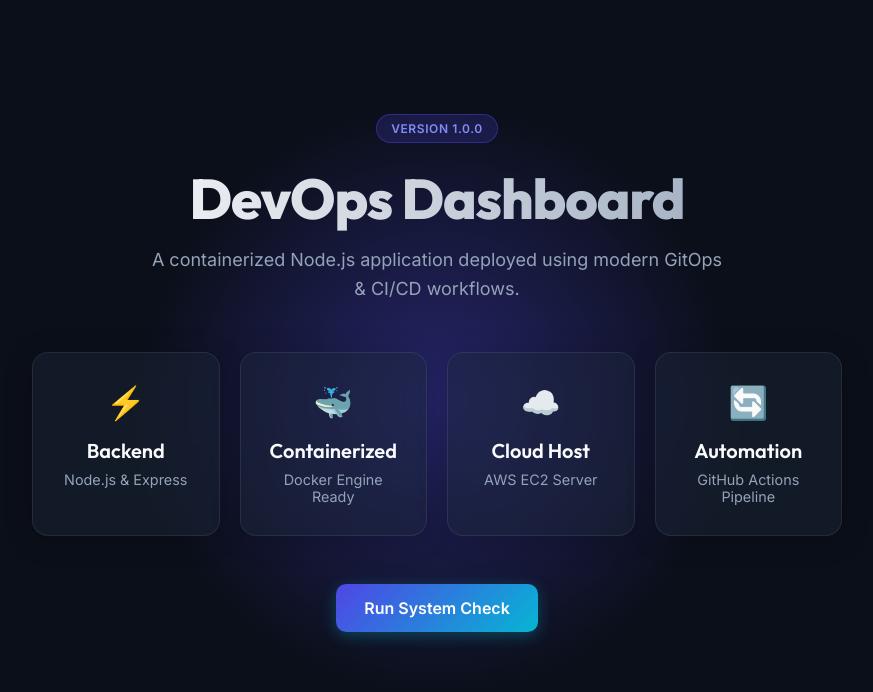
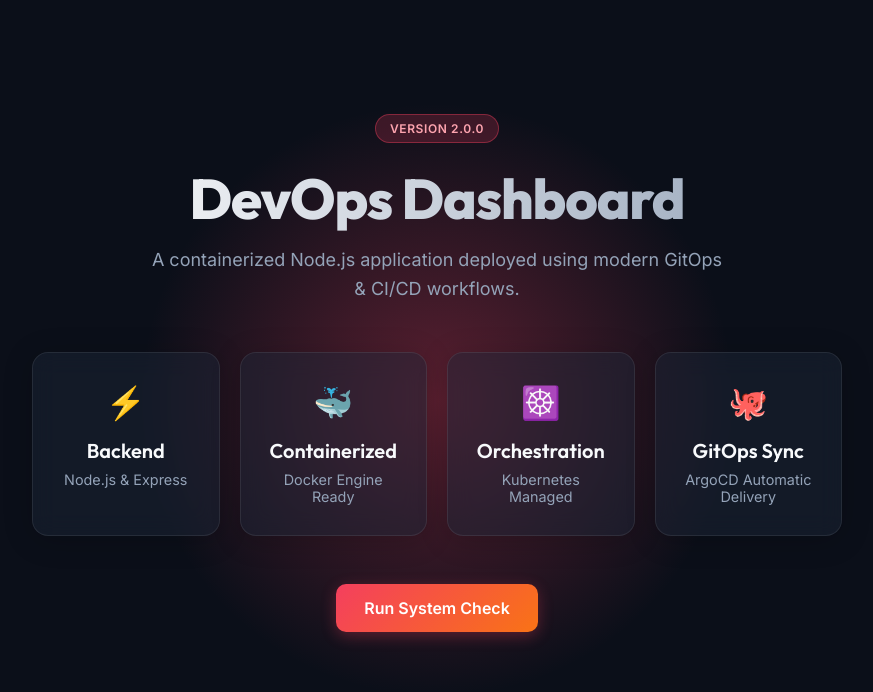
Before and after one commit to Hritikraj8804/my-node-devops-app, a website: page public/index.html in a window 1280 px wide. Shown: the whole page, without its empty margins (203-1076 px from the left). Drawn offline with Linux system fonts and the light colour scheme.

Commit message:
fix: move k8s manifests to k8s/ directory to resolve ArgoCD JSON parsing errors

```diff
--- a/argocd-application.yaml
+++ b/argocd-application.yaml
@@ -8,7 +8,7 @@ spec:
   source:
     repoURL: 'https://github.com/Hritikraj8804/my-node-devops-app.git'
     targetRevision: main
-    path: .
+    path: k8s
   destination:
     server: 'https://kubernetes.default.svc'
     namespace: default
--- a/k8s-deployment.yaml
+++ b/k8s/deployment.yaml
@@ -2,7 +2,8 @@ apiVersion: apps/v1
 kind: Deployment
 metadata:
   name: my-node-app-deployment
-  labels: my-node-app
+  labels:
+    app: my-node-app
 spec:
   replicas: 1
   selector:
--- a/public/index.html
+++ b/public/index.html
@@ -3,7 +3,7 @@
 <head>
     <meta charset="UTF-8">
     <meta name="viewport" content="width=device-width, initial-scale=1.0">
-    <title>DevOps Dashboard - v1.0.0</title>
+    <title>DevOps Dashboard - v2.0.0</title>
     <!-- Import Premium Google Fonts -->
     <link rel="preconnect" href="https://fonts.googleapis.com">
     <link rel="preconnect" href="https://fonts.gstatic.com" crossorigin>
@@ -16,7 +16,7 @@
 
 <div class="container">
     <header class="app-header">
-        <div class="badge">Version 1.0.0</div>
+        <div class="badge">Version 2.0.0</div>
         <h1>DevOps Dashboard</h1>
         <p class="subtitle">A containerized Node.js application deployed using modern GitOps & CI/CD workflows.</p>
     </header>
@@ -35,15 +35,15 @@
         </div>
 
         <div class="card">
-            <div class="card-icon">☁️</div>
-            <h3>Cloud Host</h3>
-            <p>AWS EC2 Server</p>
+            <div class="card-icon">☸️</div>
+            <h3>Orchestration</h3>
+            <p>Kubernetes Managed</p>
         </div>
 
         <div class="card">
-            <div class="card-icon">🔄</div>
-            <h3>Automation</h3>
-            <p>GitHub Actions Pipeline</p>
+            <div class="card-icon">🐙</div>
+            <h3>GitOps Sync</h3>
+            <p>ArgoCD Automatic Delivery</p>
         </div>
     </div>
 
@@ -70,7 +70,7 @@ function showStatus() {
     setTimeout(() => {
         btn.classList.remove("loading");
         statusText.classList.add("success");
-        statusText.innerHTML = "✨ v1.0.0: All systems nominal. Service running successfully!";
+        statusText.innerHTML = "✨ v2.0.0: Orchestration active. Kubernetes & ArgoCD sync running successfully!";
     }, 1200);
 }
 </script>
--- a/public/style.css
+++ b/public/style.css
@@ -1,11 +1,11 @@
 :root {
-    --primary-gradient: linear-gradient(135deg, #4f46e5 0%, #06b6d4 100%);
+    --primary-gradient: linear-gradient(135deg, #f43f5e 0%, #f97316 100%);
     --bg-color: #0b0f19;
     --text-primary: #f8fafc;
     --text-secondary: #94a3b8;
     --glass-bg: rgba(30, 41, 59, 0.45);
     --glass-border: rgba(255, 255, 255, 0.08);
-    --glow-color: rgba(79, 70, 229, 0.4);
+    --glow-color: rgba(244, 63, 94, 0.35);
 }
 
 * {
@@ -58,9 +58,9 @@ body {
     font-weight: 600;
     text-transform: uppercase;
     letter-spacing: 0.05em;
-    background: rgba(79, 70, 229, 0.2);
-    border: 1px solid rgba(79, 70, 229, 0.4);
-    color: #818cf8;
+    background: rgba(244, 63, 94, 0.2);
+    border: 1px solid rgba(244, 63, 94, 0.4);
+    color: #fda4af;
     border-radius: 9999px;
     margin-bottom: 20px;
 }
@@ -104,8 +104,8 @@ h1 {
 
 .card:hover {
     transform: translateY(-8px);
-    border-color: rgba(99, 102, 241, 0.4);
-    box-shadow: 0 10px 30px rgba(79, 70, 229, 0.15);
+    border-color: rgba(244, 63, 94, 0.4);
+    box-shadow: 0 10px 30px rgba(244, 63, 94, 0.15);
 }
 
 .card-icon {
@@ -143,12 +143,12 @@ button {
     align-items: center;
     gap: 8px;
     transition: all 0.2s ease;
-    box-shadow: 0 4px 15px rgba(6, 182, 212, 0.3);
+    box-shadow: 0 4px 15px rgba(244, 63, 94, 0.3);
 }
 
 button:hover {
     transform: translateY(-2px);
-    box-shadow: 0 6px 20px rgba(6, 182, 212, 0.4);
+    box-shadow: 0 6px 20px rgba(244, 63, 94, 0.4);
 }
 
 button:active {
```
